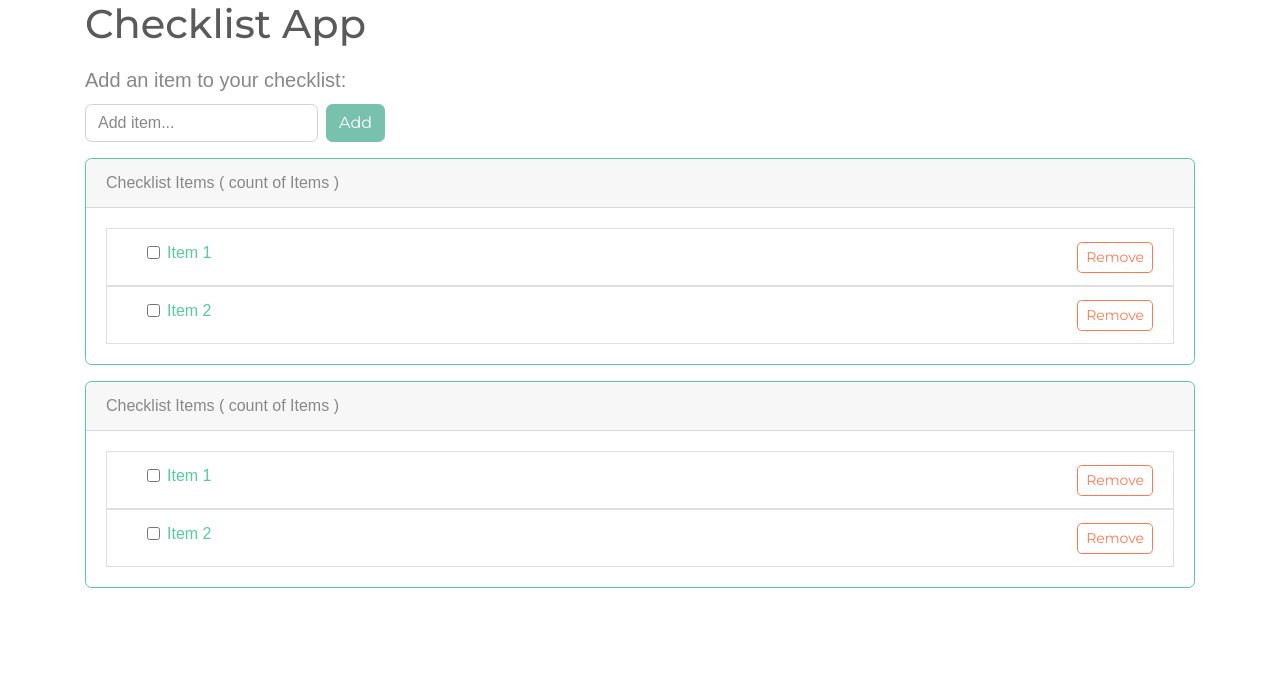
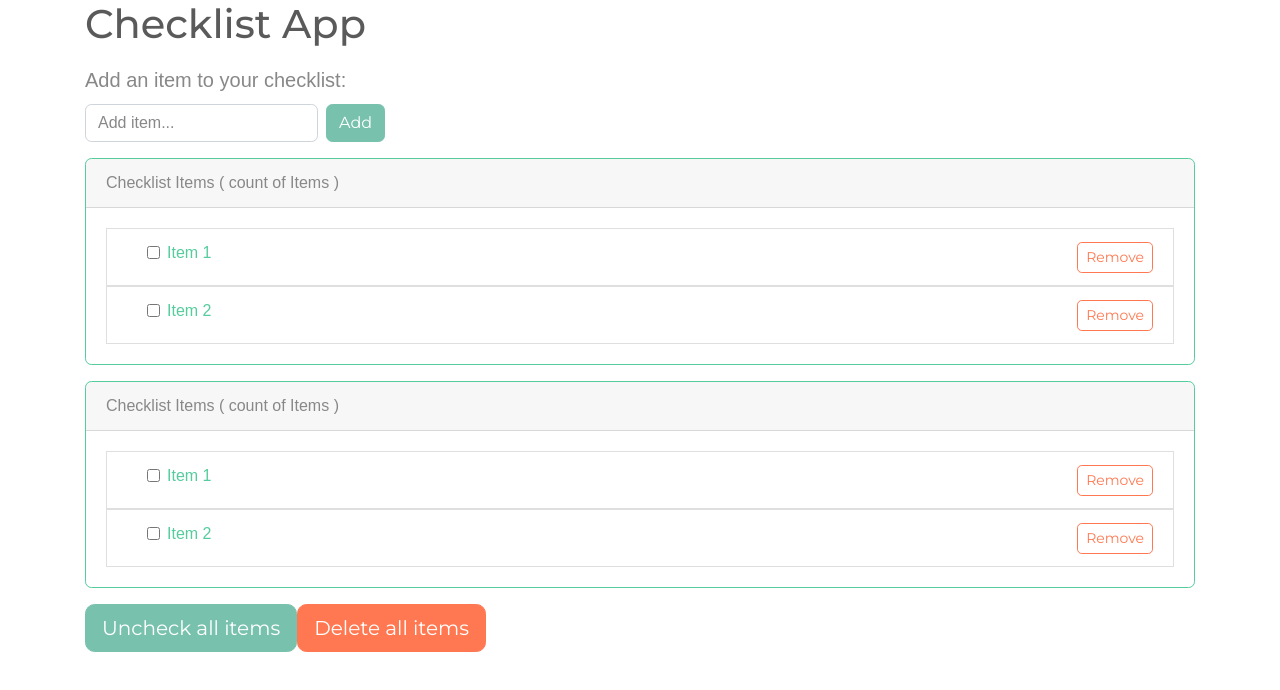
Before and after one commit to Haribo7891/chcklst-app, a React (Create React App) app: page / in a window 1280 px wide. Shown: the top 690 px of the page. Built offline with nearby package versions, Linux system fonts and the light colour scheme.

Commit message:
[UncheckItems] & [DeleteItems] static components created

```diff
--- a/src/containers/App.js
+++ b/src/containers/App.js
@@ -76,6 +76,14 @@ class App extends Component {
             </ul>
           </div>
         </div>
+        <div className="buttons justify-content-between align-items-center">
+          <span className="">
+            <button type="button" className="btn btn-primary btn-lg" onClick="">Uncheck all items</button>
+          </span>
+          <span className="">
+            <button type="button" className="btn btn-danger btn-lg" onClick="">Delete all items</button>
+          </span>
+        </div>
       </div>
     );
   }
```
